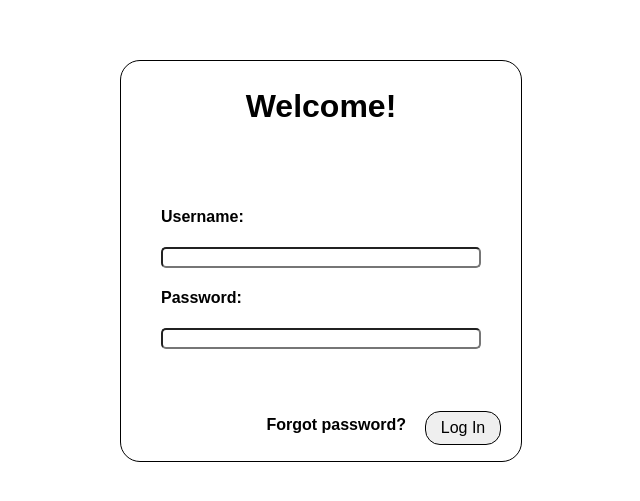
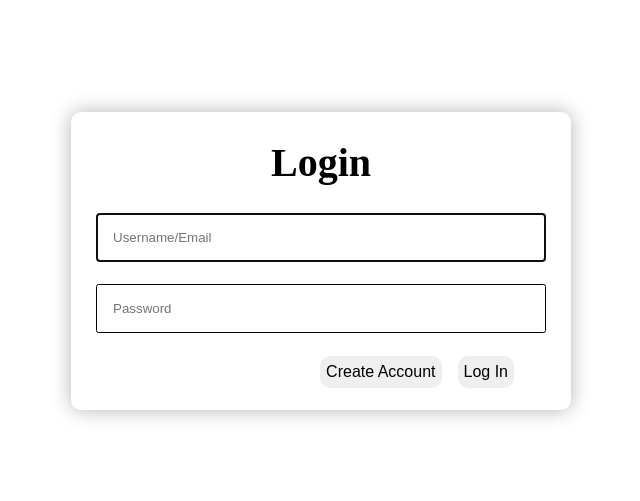
Before and after one commit to Zgould24/Student-Productivity-Webapp, an Angular app in the folder Student-Productivity/: page / in a window 1280 px wide. Shown: the part 139-640 px from the top of the page, without its empty margins (319-959 px from the left). Built offline with nearby package versions, Linux system fonts and the light colour scheme.

Commit message:
Working model of Login and Registration

```diff
--- a/Student-Productivity/src/app/login/login.component.css
+++ b/Student-Productivity/src/app/login/login.component.css
@@ -1,67 +1,100 @@
-.page-container {
+.body {
     position: absolute;
     display: flex;
     height: 100%;
     width: 100%;
+    align-items: center;
+    justify-content: center;
+    font-size: 20px;
+}
+
+/*-----Login CSS-----*/
+
+.login-container {
+    display: flex;
+    width: 500px;
+    border-radius: 10px;
     justify-content: center;
     align-items: center;
-  font-family: Arial, Helvetica, sans-serif;
+    flex-direction: column;
+    box-shadow: 0px 0px 20px rgb(0, 0, 0, 0.3);
 }
 
-.flex-container {
+.login {
     position: relative;
     display: flex;
+    width: 90%;
+    height: 90%;
     flex-direction: column;
-  align-items: stretch;
-  width: 400px;
-  height: 400px;
-  border: 1px solid black;
-  border-radius: 20px;
-}
-
-#container {
-  position: relative;
-  display: flex;
-  flex: 1 1 auto;
-  justify-content: center;
     align-items: center;
 }
 
-#container h1 {
-  font-size: 200%;
-  align-self: flex-end;
+/*-----Account Creation CSS-----*/
+
+.create-account {
+    display: flex;
+    width: 90%;
+    height: 90%;
+    flex-direction: column;
+    align-items: center;
+    padding: 10px;
 }
 
-#credentials {
-  display: flex;
-  flex-direction: column;
-  flex: 1 1 auto;
-  padding: 10%;
+/*-----Hide Class CSS-----*/
+
+.hide-login-container {
+    display: none;
 }
 
-#credentials input {
-  border-radius: 5px;
+.hide-create-account {
+    display: none;
 }
 
-#login-button {
-  display: flex;
-  flex: 1 1 auto;
-  justify-content: flex-end;
-  gap: 5%;
-  padding-right: 5%;
+.hide-login-error {
+    display: none;
 }
 
-#login {
-  height: 50%;
-  width: 20%;
-  font-size: 1em;
-  align-self: center;
-  border-radius: 15px;
-  border: 0.5px solid black;
+#title {
+
+}
+
+/*-----Universal CSS-----*/
+
+#login-error {
+    color: red;
+}
+
+.interact-button {
+    border-radius: 10px;
+    font-size: 1rem;
+    height: 2rem;
+    border: none;
+    transition: 0.2s ease-in-out;
+
+}
+
+.interact-button:hover {
+    background-color: rgb(199, 199, 199);
+    box-shadow: 0px 0px 5px rgba(0, 0, 0, 0.7);
     transition: 0.2s ease-in-out;
 }
 
-#login:hover {
-  background-color: rgb(172, 172, 172);
-  transition: 0.2s ease-in-out;
+.credentials {
+    box-sizing: border-box;
+    width: 100%;
+    padding: 1rem;
+    margin-bottom: 5%;
+    border: 1px solid black;
+    border-radius: 2.5px;
 }
+
+#button-container {
+    display: flex;
+    box-sizing: border-box;
+    justify-content: flex-end;
+    width: 100%;
+    height: 100%;
+    gap: 1rem;
+    padding-right: 2rem;
+    margin-bottom: 5%;
+}
--- a/Student-Productivity/src/app/login/login.component.html
+++ b/Student-Productivity/src/app/login/login.component.html
@@ -1,17 +1,40 @@
-<div class="page-container">
-  <div class="flex-container">
-    <div id="container">
-      <h1>Welcome!</h1>
+<!--div "Body" acts as body HTML tag so that it helps align the login/signup box center on the main page-->
+<div class="body">
+
+    <!--Main container for both login/create account that flexes to size-->
+    <div class="login-container">
+
+        <!-------LOGIN FORM------->
+        <!--Form that will display all the information for logging in; will be the first thing that loads on our webpage-->
+        <form class="login" id="login">
+            <h1 id="title">Login</h1>
+
+            <!--Error message will not be visible initially; will appear if user inputs incorrect user/password combination-->
+            <h4 class="hide-login-error" id="login-error">Invalid email/username or password</h4>
+            <input class="credentials" id="user-info" type="text" placeholder="Username/Email" autofocus/>
+            <input class="credentials" id="password-info" type="password" placeholder="Password"/>
+            <div id="button-container">
+                <button class="interact-button" (click)="goToCreateAccount()">Create Account</button>
+
+                <!--Login button only has error function, but can be used to route to homepage of user-->
+                <button class="interact-button" (click)="showLoginError()">Log In</button>
+            </div>
+        </form>
+
+        <!-------CREATE ACCOUNT FORM------->
+        <!--Form that will display all the information for creating an account; this will take place of login information-->
+        <form class="create-account hide-create-account" id="create-account">
+            <h1>Create Account</h1>
+            <input class="credentials" type="text" placeholder="First Name"/>
+            <input class="credentials" type="text" placeholder="Last Name"/>
+            <input class="credentials" type="text" placeholder="Email"/>
+            <input class="credentials" type="text" placeholder="Username"/>
+            <input class="credentials" type="text" placeholder="Password"/>
+            <input class="credentials" type="text" placeholder="Confirm Password"/>
+            <div id="button-container">
+                <button class="interact-button" id="return-login" (click)="goToLogin()">Back to Login</button>
+                <button class="interact-button">Sign Up</button>
+            </div>
+        </form>
     </div>
-    <div id="credentials">
-      <h4>Username:</h4>
-      <input id="user" type="text" />
-      <h4>Password:</h4>
-      <input id="pass" type="password" />
-    </div>
-    <div id="login-button">
-      <h4>Forgot password?</h4>
-      <button id="login">Log In</button>
-    </div>
-  </div>
 </div>
--- a/Student-Productivity/src/app/login/login.component.ts
+++ b/Student-Productivity/src/app/login/login.component.ts
@@ -1,15 +1,53 @@
-import { Component, OnInit } from '@angular/core';
+import { Component, OnInit, ViewChild, ElementRef } from '@angular/core';
 
 @Component({
   selector: 'app-login',
   templateUrl: './login.component.html',
-  styleUrls: ['./login.component.css']
+  styleUrls: ['./login.component.css'],
 })
 export class LoginComponent implements OnInit {
 
-  constructor() { }
-
-  ngOnInit(): void {
+  constructor() {
   }
 
+  ngOnInit() {
+
+  }
+
+  goToCreateAccount() {
+    let loginRef = document.getElementById("login");
+    let createRef = document.getElementById("create-account");
+
+    document.addEventListener("click", e => {
+      e.preventDefault();
+      loginRef?.classList.add("hide-login-container");
+      createRef?.classList.remove("hide-create-account");
+    })
+  }
+
+  goToLogin() {
+    let loginRef = document.getElementById("login");
+    let createRef = document.getElementById("create-account");
+
+    document.addEventListener("click", e => {
+      e.preventDefault();
+      loginRef?.classList.remove("hide-login-container");
+      createRef?.classList.add("hide-create-account");
+    })
+  }
+
+  showLoginError() {
+    let userInfo = (<HTMLInputElement>document.getElementById("user-info")).value;
+    let passInfo = (<HTMLInputElement>document.getElementById("password-info")).value;
+    let error = document.getElementById("login-error");
+
+    document.addEventListener("click", e => {
+      e.preventDefault();
+      if(userInfo === '0' && passInfo === "0") {
+        error?.classList.add("hide-login-error");
+      }  else {
+        error?.classList.remove("hide-login-error");
+      }
+    })
+  }
 }
```
Lines whose indentation alone changed are shown as unchanged.
